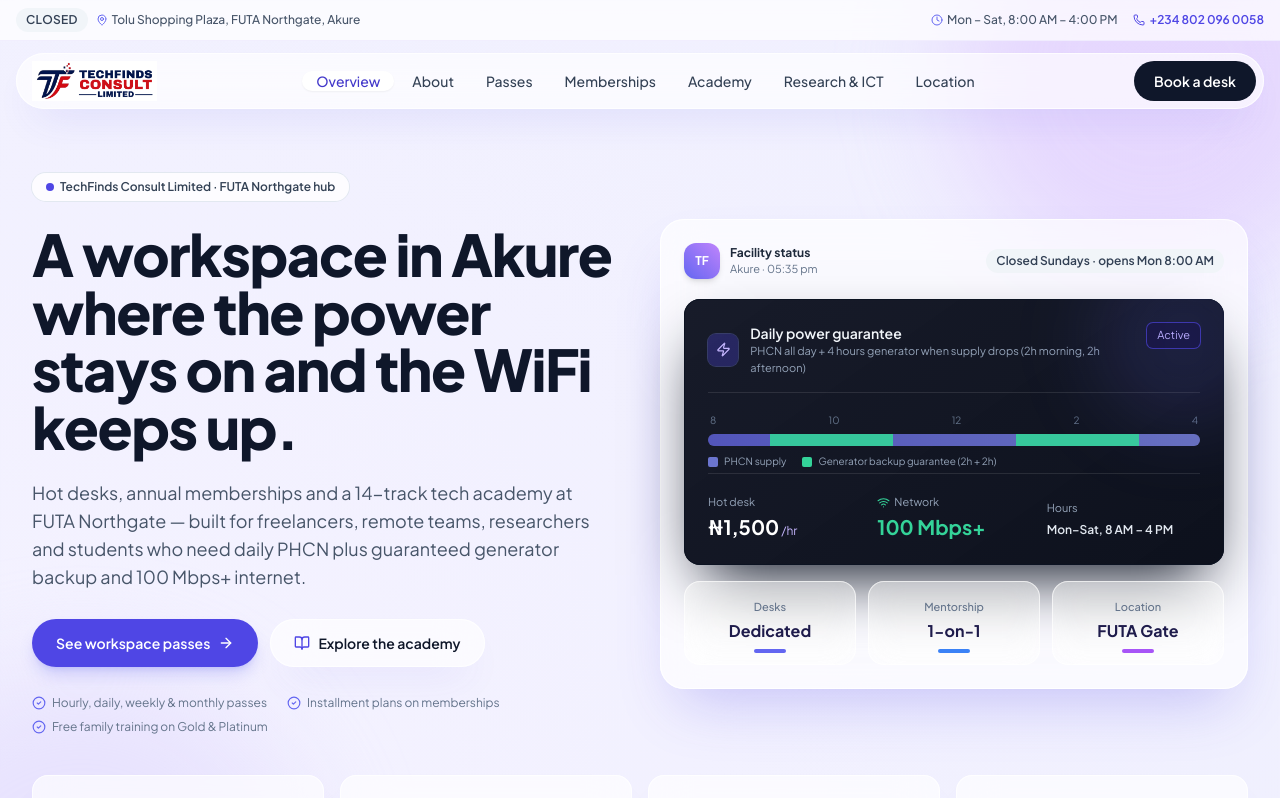
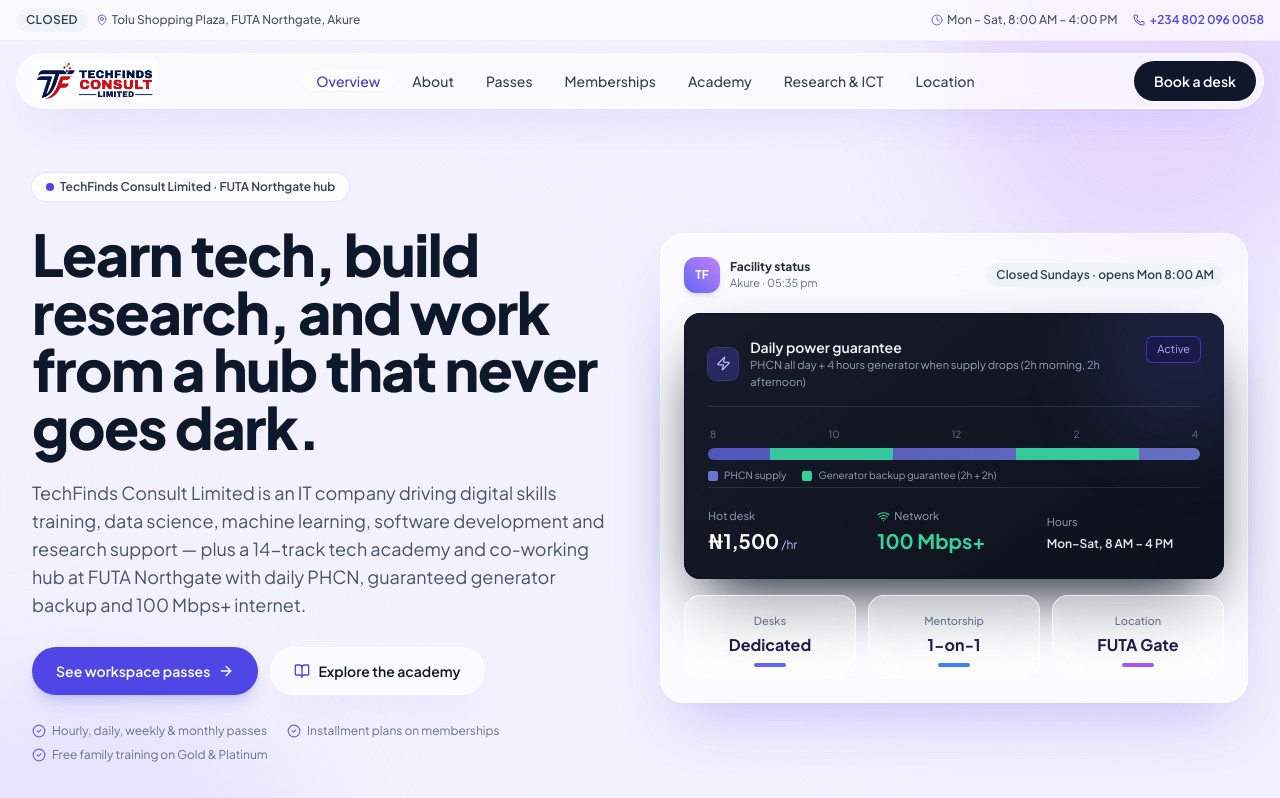
Before and after one commit to xclusive-3G/techfindsconsult, a React (Vite) app in the folder client/: page / in a window 1280 px wide. Shown: the top 798 px of the page. Built offline with nearby package versions, Linux system fonts and the light colour scheme.

Commit message:
Rewrite Hero copy to introduce the company, not just desks
Previously the headline/lead only pitched co-working. Now it leads with
what TechFinds actually does — skills training, data science, ML,
software development, research support — with the power/WiFi guarantee
as the differentiator.

```diff
--- a/client/src/components/Hero.jsx
+++ b/client/src/components/Hero.jsx
@@ -23,10 +23,10 @@ export default function Hero() {
             </Chip>
           </motion.div>
           <motion.h1 variants={item} className="text-4xl sm:text-5xl lg:text-[3.6rem] font-extrabold text-slate-900 tracking-tight leading-[1.08]">
-            A workspace in Akure where the power stays on and the WiFi keeps up.
+            Learn tech, build research, and work from a hub that never goes dark.
           </motion.h1>
           <motion.p variants={item} className="text-base sm:text-lg text-slate-600 leading-relaxed max-w-xl">
-            Hot desks, annual memberships and a 14-track tech academy at FUTA Northgate — built for freelancers, remote teams, researchers and students who need daily PHCN plus guaranteed generator backup and 100 Mbps+ internet.
+            TechFinds Consult Limited is an IT company driving digital skills training, data science, machine learning, software development and research support — plus a 14-track tech academy and co-working hub at FUTA Northgate with daily PHCN, guaranteed generator backup and 100 Mbps+ internet.
           </motion.p>
           <motion.div variants={item} className="flex flex-wrap items-center gap-3 pt-1">
             <a className="btn-primary" href="#passes">See workspace passes <ArrowRight size={16} /></a>
```
